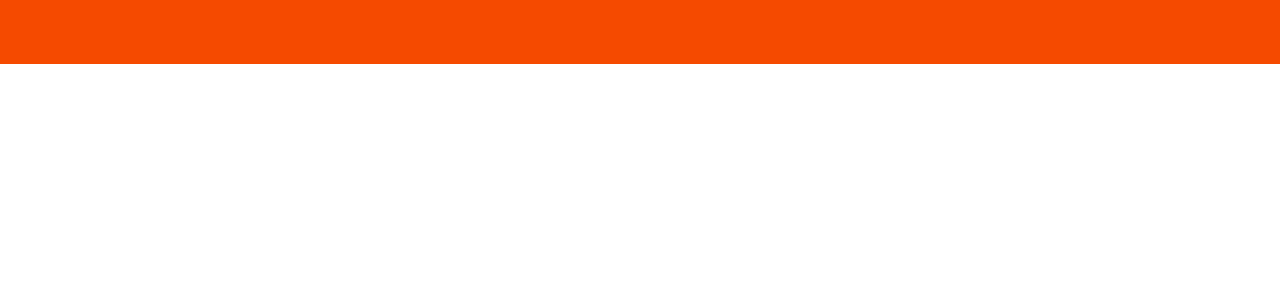
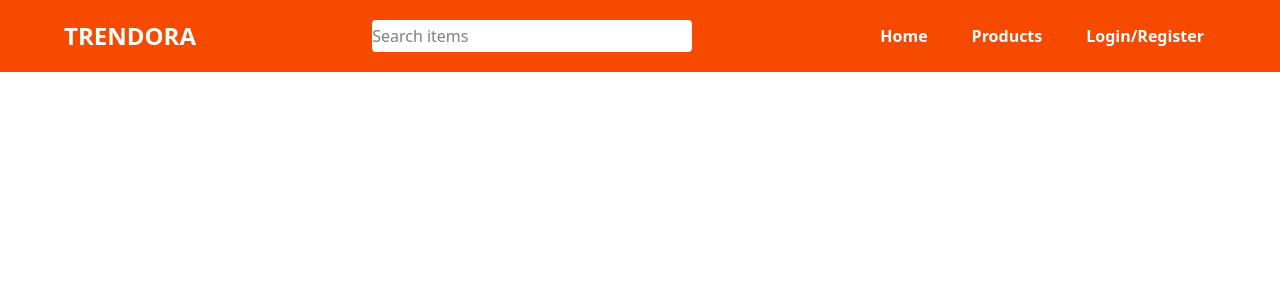
Before and after one commit to gippo05/react-ecommerce-app, a React (Vite) app in the folder e-commerce-app/: page / in a window 1280 px wide. Shown: the top 300 px of the page. Built offline with nearby package versions, Linux system fonts and the light colour scheme.

Commit message:
Create a navbar for ecommerce app

```diff
--- a/e-commerce-app/src/components/navbar.jsx
+++ b/e-commerce-app/src/components/navbar.jsx
@@ -7,11 +7,28 @@
 
     return(
         <nav className="bg-orange-600">
-            <div className="h-16 justify-between items-center flex">
+            <div className="h-18 justify-between items-center flex px-10">
                 {/* logo */}
-                <div></div>
+                <div className="text-2xl font-bold px-6 text-white">TRENDORA</div>
+
+                {/* search bar */}
+                    <div>
+                        <input className="bg-white w-80 h-8 rounded" type="text" id="search-input" placeholder="Search items"/>
+                    </div>
+
+
                 {/* Menu items */}
-                {/* search bar */}
+                <div className="hidden md:block">
+                    <ul className="flex items-center gap-5 text-white font-bold px-6">
+                        {NavBarMenuItems.map(item => (
+                            <li className="hover:bg-orange-300 px-3 py-2 rounded cursor-pointer transition-colors" key={item.id}>
+                            <a href={item.link}>
+                                                {item.title}</a></li>))}
+                    </ul>
+                </div>
+
+
+
                 {/* cart button */}
             </div>
         </nav>
```
